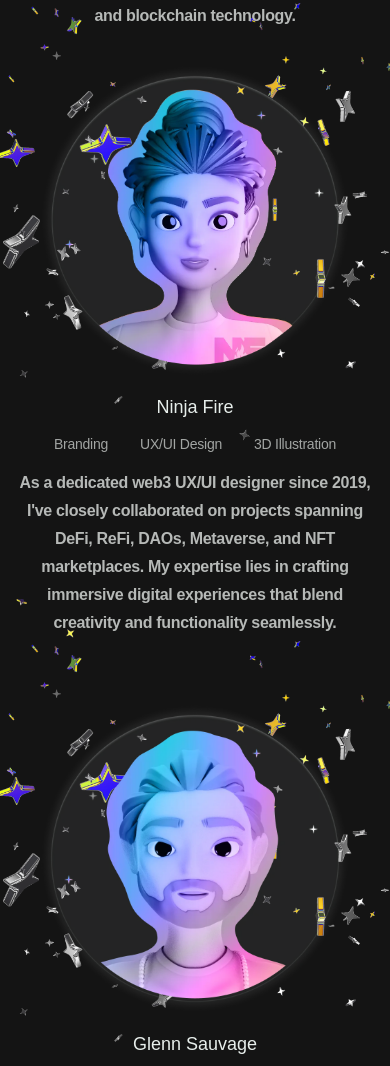
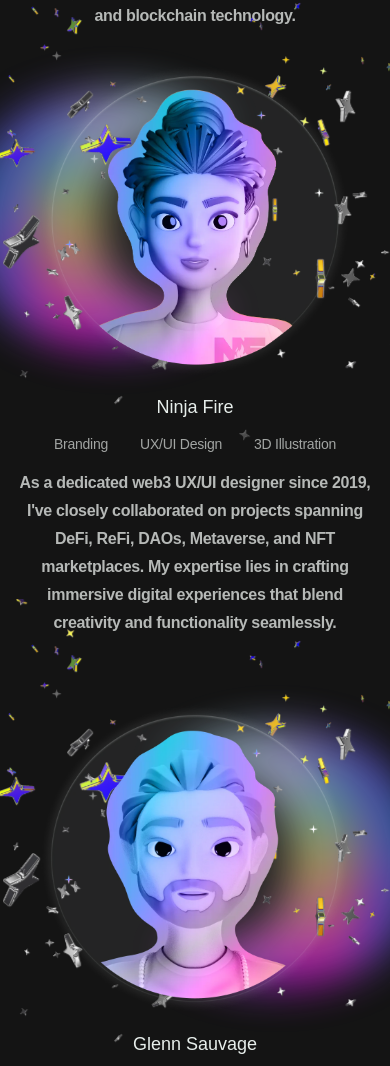
Before and after one commit to ninja-fire/moonday-folio, a website built with Parcel: page index.html in a window 390 px wide. Shown: the part 4191-5257 px from the top of the page. Built offline with nearby package versions, Linux system fonts and the light colour scheme; a web font is replaced by a local one.

Commit message:
team moon illustrations (#17)
* moon and star management

* img animation on scroll

```diff
--- a/index.html
+++ b/index.html
@@ -481,6 +481,8 @@
                         <img class="team-member" src="assets/image/team-1.webp" width="896" height="896"
                             alt="Moonday Team Member Profile Picture">
                         <img class="teambg member-img" src="assets/image/starbg.webp">
+                        <img class="teambg moon-member-1" src="assets/image/moon.webp">
+
                     </div>
                     <div class="gap-1 align-center">
                         <h4>Ninja Fire</h4>
@@ -500,6 +502,7 @@
                         <img class="team-member" src="assets/image/team-2.webp" width="896" height="896"
                             alt="Moonday Team Member Profile Picture">
                         <img class="teambg member-img" src="assets/image/starbg.webp">
+                        <img class="teambg moon-member-2" src="assets/image/moon.webp">
                     </div>
                     <div class="gap-1 align-center">
                         <h4>Glenn Sauvage</h4>
--- a/js/main.js
+++ b/js/main.js
@@ -119,3 +119,7 @@ function recreateDesignNeedsForm() {
 // Attach a click event listener to the "Validate My Wishlist" button
 validateButton.addEventListener('click', submitButtonListener);
 btnBack.addEventListener('click', recreateDesignNeedsForm);
+
+window.addEventListener('scroll', () => {
+    document.body.style.setProperty('--scroll', window.scrollY / (document.body.offsetHeight - window.innerHeight));
+  }, false);
--- a/scss/main.scss
+++ b/scss/main.scss
@@ -120,12 +120,14 @@ body {
 
   #bg {
     filter: blur(60px);
-    z-index: 1;
+    z-index: 10;
     rotate: 180deg;
     width: 100%;
     display: flex;
     justify-content: center;
     align-items: center;
+    position: sticky;
+    top: 0;
 
     img {
       position: absolute;
@@ -141,6 +143,16 @@ body {
     top: -64rem;
     z-index: 0;
     width: 100%;
+
+    animation: rotate 1s linear 1;
+    animation-play-state: paused;
+    animation-delay: calc(var(--scroll) * -1s);
+  }
+
+  @keyframes rotate {
+    to {
+      transform: rotate(24deg);
+    }
   }
 
   #hero {
@@ -178,6 +190,9 @@ body {
       left: -6rem;
       filter: blur(2rem);
 
+      animation: scale 1s linear 1;
+      animation-play-state: paused;
+      animation-delay: calc(var(--scroll) * -1s);
     }
 
     .right {
@@ -185,6 +200,9 @@ body {
       right: -6rem;
       filter: blur(2rem);
 
+      animation: scale 1s linear 1;
+      animation-play-state: paused;
+      animation-delay: calc(var(--scroll) * -1s);
     }
 
     img {
@@ -455,6 +473,9 @@ body {
       justify-content: center;
     }
 
+    .team-member {
+      width: 88%;
+    }
 
     span {
       background-image: url("../assets/image/bg.webp");
@@ -483,12 +504,43 @@ body {
       &.member-img {
         scale: 8%;
         display: none;
+
+        animation: scale 1s linear 1;
+        animation-play-state: paused;
+        animation-delay: calc(var(--scroll) * -1s);
+      }
+
+      &.moon-member-1 {
+        filter: blur(32rem);
+        scale: 6%;
+        margin-right: 12rem;
+        z-index: -2;
+        opacity: 64%;
+      }
+
+      &.moon-member-2 {
+        filter: blur(32rem);
+        transform: scale(-6%, 6%);
+        margin-left: 12rem;
+        z-index: -2;
+        opacity: 64%;
       }
 
       &#cover-img {
-      scale: 12%;
+        scale: 8%;
         margin-bottom: 16rem;
+
+        animation: scale 1s linear 1;
+        animation-play-state: paused;
+        animation-delay: calc(var(--scroll) * -1s);
       }
+    }
+  }
+
+  @keyframes scale {
+    to {
+      scale:12%;
+      opacity: 100%;
     }
   }
 
@@ -824,6 +876,18 @@ body {
           display: flex;
         }
 
+        &.moon-member-1 {
+          filter: blur(32rem);
+          scale: 4%;
+          margin-right: 12rem;
+        }
+
+        &.moon-member-2 {
+          filter: blur(32rem);
+          transform: scale(-4%, 4%);
+          margin-left: 12rem;
+        }
+
         &#cover-img {
           display: none;
         }
```
Lines whose indentation alone changed are shown as unchanged.
